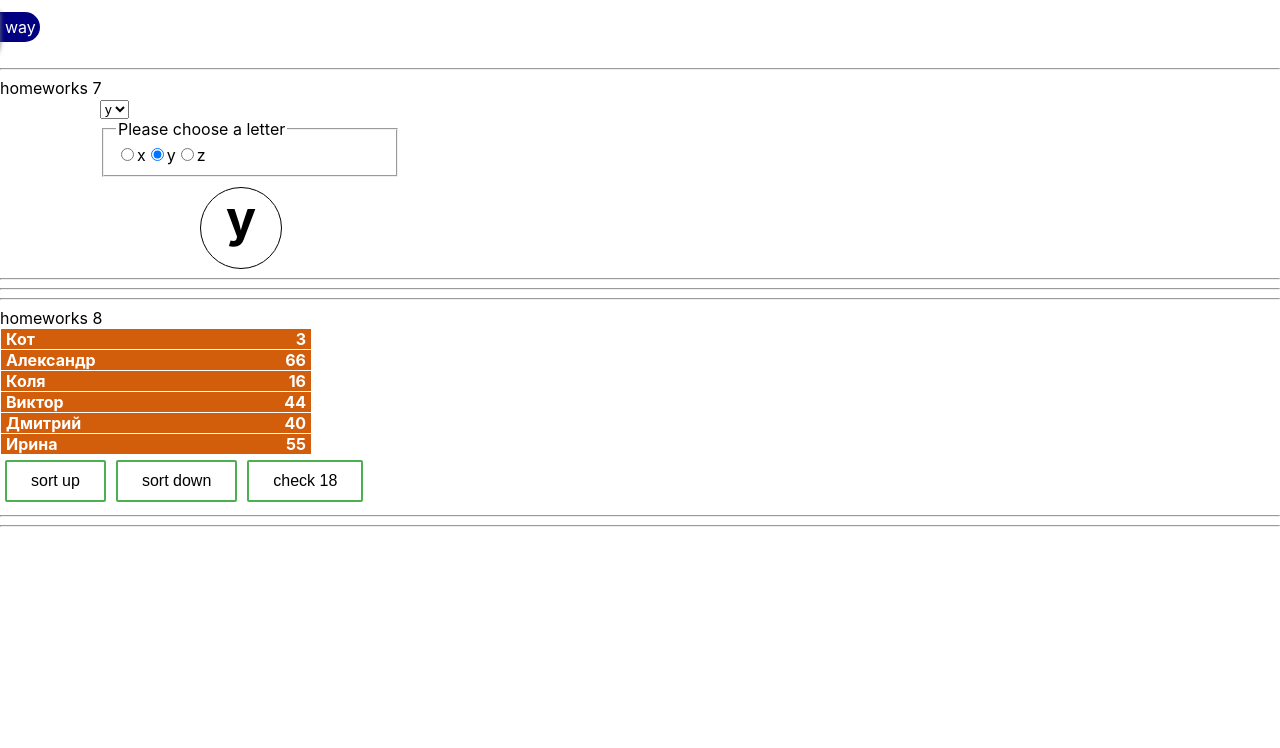
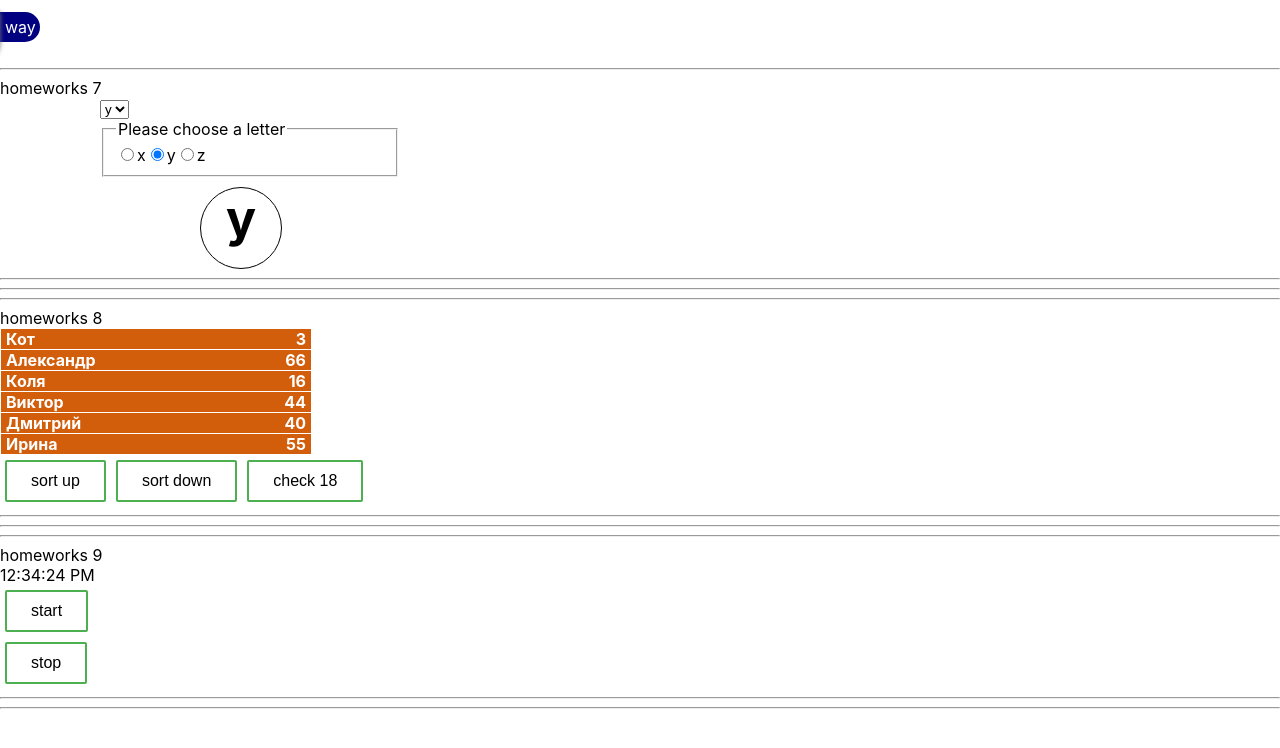
Before and after one commit to Sktro/home-tasks, a React (Create React App) app: page /#/junior in a window 1280 px wide. Shown: the top 748 px of the page. Built offline with nearby package versions, Linux system fonts and the light colour scheme.

Commit message:
hw-9(complete)

```diff
--- a/src/p2-homeworks/h5/pages/Junior.tsx
+++ b/src/p2-homeworks/h5/pages/Junior.tsx
@@ -1,12 +1,14 @@
 import React from 'react'
 import HW7 from "../../h7/HW7";
 import HW8 from "../../h8/HW8";
+import HW9 from "../../h9/HW9";
 
 export function Junior() {
     return (
         <div>
             <HW7/>
             <HW8/>
+            <HW9/>
         </div>
     )
 }
--- a/src/p2-homeworks/h9/Clock.tsx
+++ b/src/p2-homeworks/h9/Clock.tsx
@@ -3,29 +3,29 @@
 
 function Clock() {
     const [timerId, setTimerId] = useState<number>(0)
-    const [date, setDate] = useState<Date>()
+    const [date, setDate] = useState<Date>(new Date())
     const [show, setShow] = useState<boolean>(false)
 
     const stop = () => {
-        // stop
+        clearTimeout(timerId)
     }
     const start = () => {
         stop()
         const id: number = window.setInterval(() => {
-            // setDate
+            setDate(new Date())
         }, 1000)
         setTimerId(id)
     }
 
     const onMouseEnter = () => {
-        // show
+        setShow(true)
     }
     const onMouseLeave = () => {
-        // close
+        setShow(false)
     }
 
-    const stringTime = 'Time' // fix with date
-    const stringDate = 'Date' // fix with date
+    const stringTime = date.toLocaleTimeString()
+    const stringDate = date.toDateString()
 
     return (
         <div>
```
